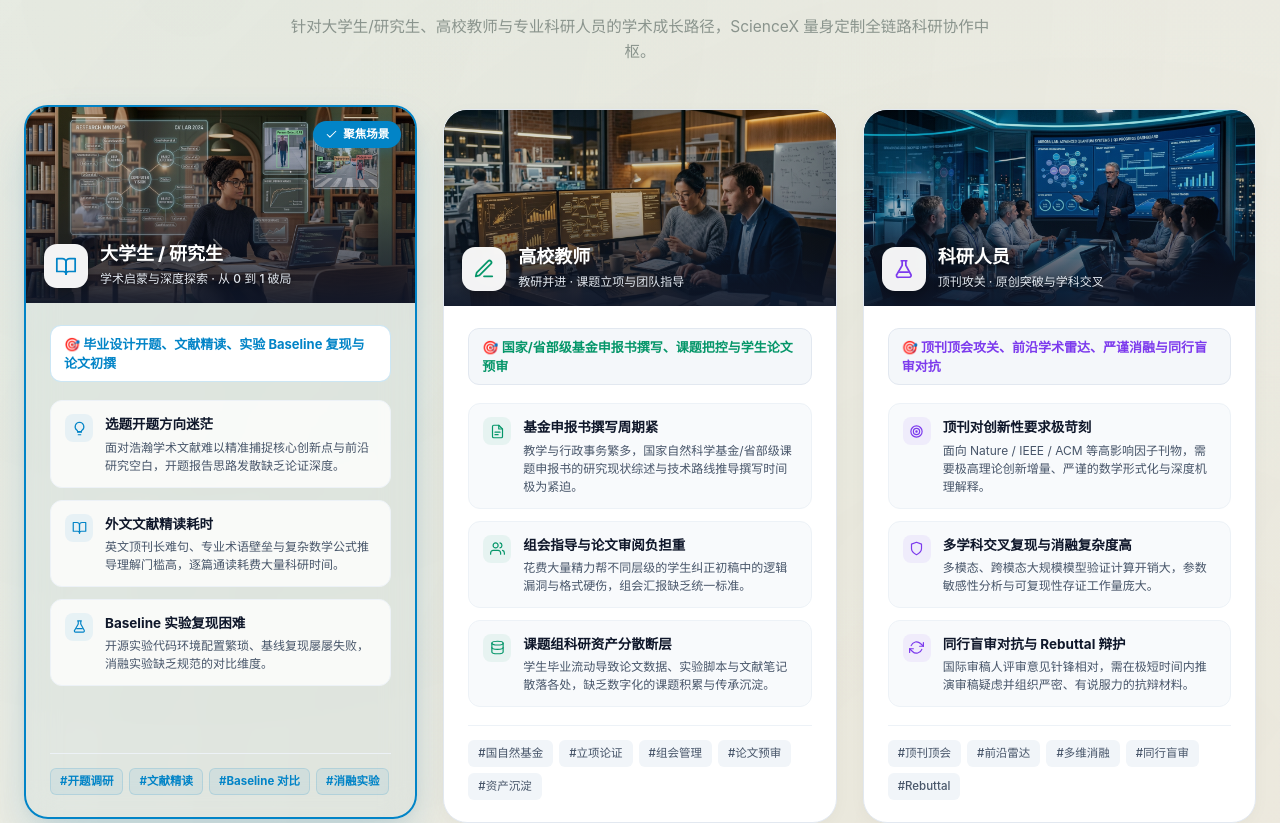
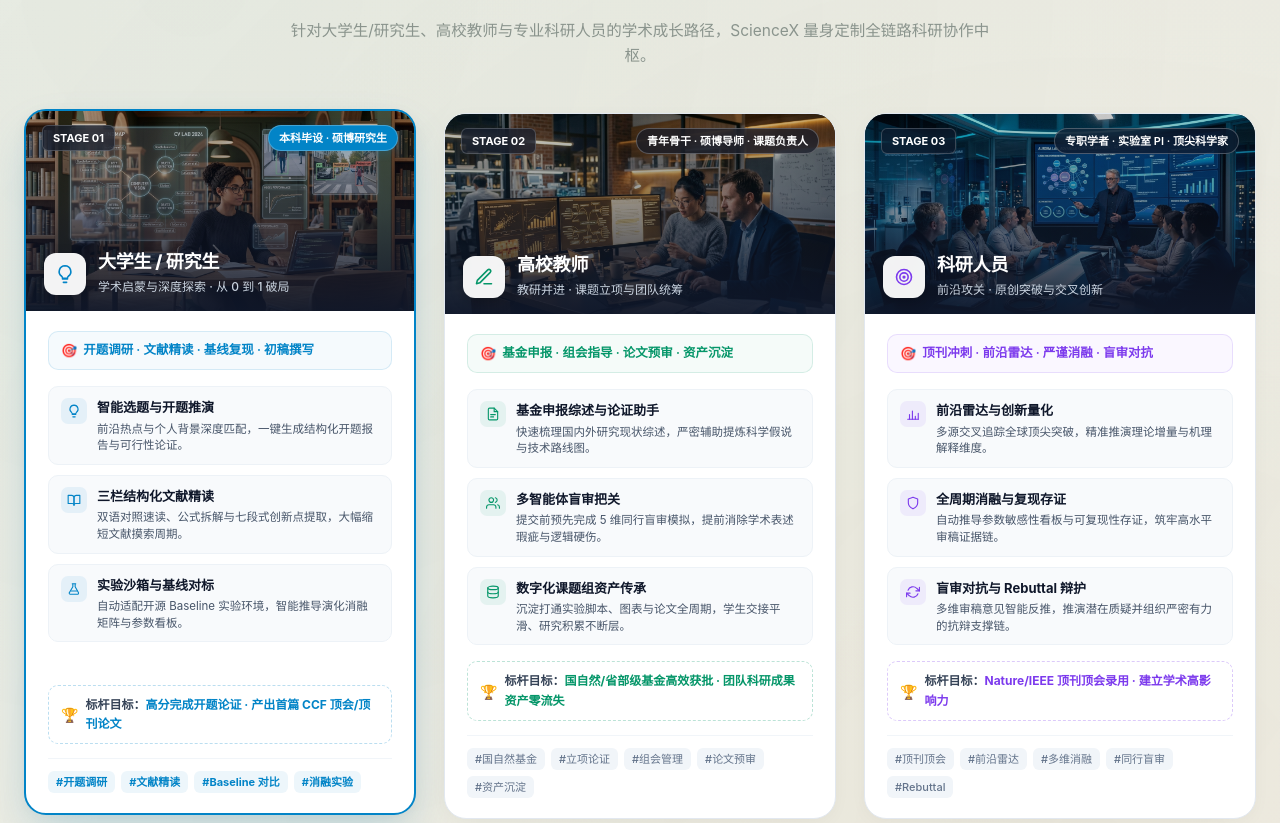
Before and after one commit to wyxpro/ScienceX, a React (Vite) app in the folder frontend/: page /landing in a window 1280 px wide. Shown: the part 900-1723 px from the top of the page. Built offline with nearby package versions, Linux system fonts and the light colour scheme; no server answers.

Commit message:
feat: 重构用户画像科研场景卡片设计并调整论文复现按钮至组会汇报上方

```diff
--- a/frontend/src/layouts/AppLayout.tsx
+++ b/frontend/src/layouts/AppLayout.tsx
@@ -25,9 +25,9 @@ const GROUPS: NavGroup[] = [
   },
   {
     title: '特色功能', items: [
+      { to: '/features/reproduce', label: '论文复现', icon: 'branch' },
       { to: '/features/meeting', label: '组会汇报', icon: 'users' },
       { to: '/features/review', label: '专家评审团', icon: 'award' },
-      { to: '/features/reproduce', label: '论文复现', icon: 'branch' },
     ],
   },
 ];
--- a/frontend/src/pages/landing/LandingPersonas.tsx
+++ b/frontend/src/pages/landing/LandingPersonas.tsx
@@ -6,7 +6,9 @@ import labPiImg from '../../assets/personas/lab_pi.jpg';
 
 interface PersonaScenario {
   id: string;
+  order: string;
   role: string;
+  audience: string;
   tag: string;
   coverImg: string;
   avatarIcon: string;
@@ -15,7 +17,8 @@ interface PersonaScenario {
   cardActiveBg: string;
   shadowColor: string;
   sceneTitle: string;
-  challenges: {
+  targetOutcome: string;
+  features: {
     icon: string;
     title: string;
     desc: string;
@@ -27,90 +30,99 @@ interface PersonaScenario {
 const PERSONA_SCENARIOS: PersonaScenario[] = [
   {
     id: 'student',
+    order: '01',
     role: '大学生 / 研究生',
+    audience: '本科毕设 · 硕博研究生',
     tag: '学术启蒙与深度探索 · 从 0 到 1 破局',
     coverImg: gradStudentImg,
-    avatarIcon: 'book',
+    avatarIcon: 'bulb',
     themeColor: '#0284c7',
     badgeBg: 'rgba(2, 132, 199, 0.1)',
-    cardActiveBg: 'rgba(2, 132, 199, 0.035)',
+    cardActiveBg: 'rgba(2, 132, 199, 0.03)',
     shadowColor: 'rgba(2, 132, 199, 0.22)',
-    sceneTitle: '毕业设计开题、文献精读、实验 Baseline 复现与论文初撰',
-    challenges: [
+    sceneTitle: '开题调研 · 文献精读 · 基线复现 · 初稿撰写',
+    targetOutcome: '高分完成开题论证 · 产出首篇 CCF 顶会/顶刊论文',
+    features: [
       {
         icon: 'bulb',
-        title: '选题开题方向迷茫',
-        desc: '面对浩瀚学术文献难以精准捕捉核心创新点与前沿研究空白，开题报告思路发散缺乏论证深度。',
+        title: '智能选题与开题推演',
+        desc: '前沿热点与个人背景深度匹配，一键生成结构化开题报告与可行性论证。',
       },
       {
         icon: 'book',
-        title: '外文文献精读耗时',
-        desc: '英文顶刊长难句、专业术语壁垒与复杂数学公式推导理解门槛高，逐篇通读耗费大量科研时间。',
+        title: '三栏结构化文献精读',
+        desc: '双语对照速读、公式拆解与七段式创新点提取，大幅缩短文献摸索周期。',
       },
       {
         icon: 'flask',
-        title: 'Baseline 实验复现困难',
-        desc: '开源实验代码环境配置繁琐、基线复现屡屡失败，消融实验缺乏规范的对比维度。',
+        title: '实验沙箱与基线对标',
+        desc: '自动适配开源 Baseline 实验环境，智能推导演化消融矩阵与参数看板。',
       },
     ],
     keywords: ['开题调研', '文献精读', 'Baseline 对比', '消融实验'],
   },
   {
     id: 'teacher',
+    order: '02',
     role: '高校教师',
-    tag: '教研并进 · 课题立项与团队指导',
+    audience: '青年骨干 · 硕博导师 · 课题负责人',
+    tag: '教研并进 · 课题立项与团队统筹',
     coverImg: earlyScholarImg,
     avatarIcon: 'pen',
     themeColor: '#059669',
     badgeBg: 'rgba(5, 150, 105, 0.1)',
-    cardActiveBg: 'rgba(5, 150, 105, 0.035)',
+    cardActiveBg: 'rgba(5, 150, 105, 0.03)',
     shadowColor: 'rgba(5, 150, 105, 0.22)',
-    sceneTitle: '国家/省部级基金申报书撰写、课题把控与学生论文预审',
-    challenges: [
+    sceneTitle: '基金申报 · 组会指导 · 论文预审 · 资产沉淀',
+    targetOutcome: '国自然/省部级基金高效获批 · 团队科研成果资产零流失',
+    features: [
       {
         icon: 'doc',
-        title: '基金申报书撰写周期紧',
-        desc: '教学与行政事务繁多，国家自然科学基金/省部级课题申报书的研究现状综述与技术路线推导撰写时间极为紧迫。',
+        title: '基金申报综述与论证助手',
+        desc: '快速梳理国内外研究现状综述，严密辅助提炼科学假说与技术路线图。',
       },
       {
         icon: 'users',
-        title: '组会指导与论文审阅负担重',
-        desc: '花费大量精力帮不同层级的学生纠正初稿中的逻辑漏洞与格式硬伤，组会汇报缺乏统一标准。',
+        title: '多智能体盲审把关',
+        desc: '提交前预先完成 5 维同行盲审模拟，提前消除学术表述瑕疵与逻辑硬伤。',
       },
       {
         icon: 'db',
-        title: '课题组科研资产分散断层',
-        desc: '学生毕业流动导致论文数据、实验脚本与文献笔记散落各处，缺乏数字化的课题积累与传承沉淀。',
+        title: '数字化课题组资产传承',
+        desc: '沉淀打通实验脚本、图表与论文全周期，学生交接平滑、研究积累不断层。',
       },
     ],
     keywords: ['国自然基金', '立项论证', '组会管理', '论文预审', '资产沉淀'],
   },
   {
     id: 'researcher',
+    order: '03',
     role: '科研人员',
-    tag: '顶刊攻关 · 原创突破与学科交叉',
+    audience: '专职学者 · 实验室 PI · 顶尖科学家',
+    tag: '前沿攻关 · 原创突破与交叉创新',
     coverImg: labPiImg,
-    avatarIcon: 'flask',
+    avatarIcon: 'target',
     themeColor: '#7c3aed',
     badgeBg: 'rgba(124, 58, 237, 0.1)',
-    cardActiveBg: 'rgba(124, 58, 237, 0.035)',
+    cardActiveBg: 'rgba(124, 58, 237, 0.03)',
     shadowColor: 'rgba(124, 58, 237, 0.22)',
-    sceneTitle: '顶刊顶会攻关、前沿学术雷达、严谨消融与同行盲审对抗',
-    challenges: [
+    sceneTitle: '顶刊冲刺 · 前沿雷达 · 严谨消融 · 盲审对抗',
+    targetOutcome: 'Nature/IEEE 顶刊顶会录用 · 建立学术高影响力',
+    features: [
       {
-        icon: 'target',
-        title: '顶刊对创新性要求极苛刻',
-        desc: '面向 Nature / IEEE / ACM 等高影响因子刊物，需要极高理论创新增量、严谨的数学形式化与深度机理解释。',
+        icon: 'chart',
+        title: '前沿雷达与创新量化',
+        desc: '多源交叉追踪全球顶尖突破，精准推演理论增量与机理解释维度。',
       },
       {
         icon: 'shield',
-        title: '多学科交叉复现与消融复杂度高',
-        desc: '多模态、跨模态大规模模型验证计算开销大，参数敏感性分析与可复现性存证工作量庞大。',
+        title: '全周期消融与复现存证',
+        desc: '自动推导参数敏感性看板与可复现性存证，筑牢高水平审稿证据链。',
       },
       {
         icon: 'refresh',
-        title: '同行盲审对抗与 Rebuttal 辩护',
-        desc: '国际审稿人评审意见针锋相对，需在极短时间内推演审稿疑虑并组织严密、有说服力的抗辩材料。',
+        title: '盲审对抗与 Rebuttal 辩护',
+        desc: '多维审稿意见智能反推，推演潜在质疑并组织严密有力的抗辩支撑链。',
       },
     ],
     keywords: ['顶刊顶会', '前沿雷达', '多维消融', '同行盲审', 'Rebuttal'],
@@ -121,7 +133,7 @@ export const LandingPersonas: React.FC = () => {
   const [selectedId, setSelectedId] = useState<string>('student');
 
   return (
-    <section id="personas" className="landing-section" style={{ maxWidth: 1320, margin: '0 auto', padding: '60px 24px' }}>
+    <section id="personas" className="landing-section" style={{ maxWidth: 1320, margin: '0 auto', padding: '64px 24px' }}>
       <div className="section-head text-center" style={{ marginBottom: 44 }}>
         <div className="section-badge">User Personas & Scenarios</div>
         <h2 className="section-title" style={{ fontSize: 'clamp(26px, 3.2vw, 36px)', marginTop: 8 }}>
@@ -136,8 +148,8 @@ export const LandingPersonas: React.FC = () => {
       <div
         style={{
           display: 'grid',
-          gridTemplateColumns: 'repeat(auto-fit, minmax(340px, 1fr))',
-          gap: 26,
+          gridTemplateColumns: 'repeat(auto-fit, minmax(350px, 1fr))',
+          gap: 28,
         }}
       >
         {PERSONA_SCENARIOS.map((p) => {
@@ -147,13 +159,12 @@ export const LandingPersonas: React.FC = () => {
               key={p.id}
               onClick={() => setSelectedId(p.id)}
               style={{
-                borderRadius: 24,
+                borderRadius: 22,
                 overflow: 'hidden',
-                background: isSelected ? p.cardActiveBg : '#ffffff',
-                backdropFilter: 'blur(16px)',
+                background: '#ffffff',
                 border: isSelected ? `2px solid ${p.themeColor}` : '1px solid #e2e8f0',
                 boxShadow: isSelected
-                  ? `0 20px 48px -10px ${p.shadowColor}, 0 4px 16px rgba(0, 0, 0, 0.05)`
+                  ? `0 20px 48px -10px ${p.shadowColor}, 0 4px 16px rgba(0, 0, 0, 0.04)`
                   : '0 4px 20px -4px rgba(15, 23, 42, 0.05)',
                 display: 'flex',
                 flexDirection: 'column',
@@ -166,7 +177,7 @@ export const LandingPersonas: React.FC = () => {
                 if (!isSelected) {
                   e.currentTarget.style.borderColor = p.themeColor;
                   e.currentTarget.style.transform = 'translateY(-3px)';
-                  e.currentTarget.style.boxShadow = `0 12px 28px -6px ${p.shadowColor}`;
+                  e.currentTarget.style.boxShadow = `0 14px 30px -6px ${p.shadowColor}`;
                 }
               }}
               onMouseLeave={(e) => {
@@ -180,37 +191,12 @@ export const LandingPersonas: React.FC = () => {
               tabIndex={0}
               aria-label={`选择画像：${p.role}`}
             >
-              {/* 顶部选中角标 */}
-              {isSelected && (
-                <div
-                  style={{
-                    position: 'absolute',
-                    top: 14,
-                    right: 14,
-                    zIndex: 10,
-                    background: p.themeColor,
-                    color: '#ffffff',
-                    fontSize: 11.5,
-                    fontWeight: 700,
-                    padding: '4px 12px',
-                    borderRadius: 999,
-                    boxShadow: `0 4px 12px ${p.shadowColor}`,
-                    display: 'flex',
-                    alignItems: 'center',
-                    gap: 5,
-                    backdropFilter: 'blur(6px)',
-                  }}
-                >
-                  <Icon name="check" size={13} /> 聚焦场景
-                </div>
-              )}
-
-              {/* 封面图区域 */}
+              {/* 1. 顶部保留封面图区域 */}
               <div
                 style={{
                   position: 'relative',
                   width: '100%',
-                  height: 196,
+                  height: 200,
                   overflow: 'hidden',
                   background: '#0e1d17',
                 }}
@@ -228,17 +214,63 @@ export const LandingPersonas: React.FC = () => {
                   }}
                   loading="lazy"
                 />
-                {/* 蒙层渐变 */}
+
+                {/* 深度暗角渐变蒙层，保证文字 100% 易读 */}
                 <div
                   style={{
                     position: 'absolute',
                     inset: 0,
-                    background: 'linear-gradient(to top, rgba(15, 23, 42, 0.9) 0%, rgba(15, 23, 42, 0.3) 50%, rgba(0,0,0,0.1) 100%)',
+                    background: 'linear-gradient(to top, rgba(15, 23, 42, 0.94) 0%, rgba(15, 23, 42, 0.45) 55%, rgba(0, 0, 0, 0.2) 100%)',
                     pointerEvents: 'none',
                   }}
                 />
 
-                {/* 封面图内叠底信息 */}
+                {/* 封面顶部浮动标贴 */}
+                <div
+                  style={{
+                    position: 'absolute',
+                    top: 14,
+                    left: 16,
+                    right: 16,
+                    display: 'flex',
+                    alignItems: 'center',
+                    justifyContent: 'space-between',
+                    zIndex: 2,
+                  }}
+                >
+                  <span
+                    style={{
+                      background: 'rgba(15, 23, 42, 0.65)',
+                      backdropFilter: 'blur(8px)',
+                      color: '#ffffff',
+                      fontSize: 11,
+                      fontWeight: 700,
+                      padding: '3px 10px',
+                      borderRadius: 6,
+                      border: '1px solid rgba(255, 255, 255, 0.2)',
+                    }}
+                  >
+                    STAGE {p.order}
+                  </span>
+
+                  <span
+                    style={{
+                      background: isSelected ? p.themeColor : 'rgba(15, 23, 42, 0.65)',
+                      backdropFilter: 'blur(8px)',
+                      color: '#ffffff',
+                      fontSize: 11,
+                      fontWeight: 600,
+                      padding: '3px 10px',
+                      borderRadius: 999,
+                      border: '1px solid rgba(255, 255, 255, 0.25)',
+                      boxShadow: isSelected ? `0 2px 10px ${p.shadowColor}` : 'none',
+                    }}
+                  >
+                    {p.audience}
+                  </span>
+                </div>
+
+                {/* 封面底部核心信息 */}
                 <div
                   style={{
                     position: 'absolute',
@@ -246,28 +278,27 @@ export const LandingPersonas: React.FC = () => {
                     left: 18,
                     right: 18,
                     display: 'flex',
-                    alignItems: 'flex-end',
-                    justifyContent: 'space-between',
+                    alignItems: 'center',
+                    gap: 12,
                     zIndex: 2,
                   }}
                 >
-                  <div style={{ display: 'flex', alignItems: 'center', gap: 12 }}>
                   <div
                     style={{
-                        width: 44,
-                        height: 44,
-                        borderRadius: 13,
+                      width: 42,
+                      height: 42,
+                      borderRadius: 12,
                       background: 'rgba(255, 255, 255, 0.95)',
                       color: p.themeColor,
                       display: 'flex',
                       alignItems: 'center',
                       justifyContent: 'center',
-                        boxShadow: '0 4px 14px rgba(0, 0, 0, 0.25)',
+                      boxShadow: '0 4px 14px rgba(0, 0, 0, 0.2)',
                       backdropFilter: 'blur(8px)',
                       flexShrink: 0,
                     }}
                   >
-                      <Icon name={p.avatarIcon as any} size={22} />
+                    <Icon name={p.avatarIcon as any} size={20} />
                   </div>
                   <div>
                     <div
@@ -275,7 +306,7 @@ export const LandingPersonas: React.FC = () => {
                         fontWeight: 800,
                         fontSize: 18,
                         color: '#ffffff',
-                          textShadow: '0 2px 8px rgba(0, 0, 0, 0.7)',
+                        letterSpacing: '-0.2px',
                         lineHeight: 1.25,
                       }}
                     >
@@ -284,9 +315,8 @@ export const LandingPersonas: React.FC = () => {
                     <div
                       style={{
                         fontSize: 12,
-                          color: '#e2e8f0',
+                        color: '#cbd5e1',
                         marginTop: 3,
-                          textShadow: '0 1px 4px rgba(0, 0, 0, 0.6)',
                         fontWeight: 500,
                       }}
                     >
@@ -295,49 +325,51 @@ export const LandingPersonas: React.FC = () => {
                   </div>
                 </div>
               </div>
+
+              {/* 2. 卡片主体内容区域 */}
+              <div style={{ padding: '20px 22px', display: 'flex', flexDirection: 'column', flex: 1 }}>
+                {/* 核心场景定位横条 */}
+                <div
+                  style={{
+                    fontSize: 12.5,
+                    fontWeight: 600,
+                    color: p.themeColor,
+                    marginBottom: 16,
+                    padding: '8px 12px',
+                    borderRadius: 10,
+                    background: `${p.themeColor}0a`,
+                    border: `1px solid ${p.themeColor}22`,
+                    display: 'flex',
+                    alignItems: 'center',
+                    gap: 6,
+                  }}
+                >
+                  <span style={{ fontSize: 13 }}>🎯</span>
+                  <span className="ellipsis">{p.sceneTitle}</span>
                 </div>
 
-              {/* 卡片主体内容 */}
-              <div style={{ padding: '22px 24px', display: 'flex', flexDirection: 'column', flex: 1 }}>
-                {/* 核心场景定位条 */}
-                <div
-                  style={{
-                    fontSize: 13,
-                    fontWeight: 700,
-                    color: p.themeColor,
-                    marginBottom: 18,
-                    padding: '9px 13px',
-                    borderRadius: 11,
-                    background: isSelected ? '#ffffff' : 'rgba(241, 245, 249, 0.75)',
-                    border: isSelected ? `1px solid ${p.themeColor}33` : '1px solid #e2e8f0',
-                    transition: 'all 0.25s ease',
-                    lineHeight: 1.45,
-                  }}
-                >
-                  🎯 {p.sceneTitle}
-                </div>
-
-                {/* 核心科研挑战清单 */}
-                <div style={{ display: 'flex', flexDirection: 'column', gap: 12, flex: 1, marginBottom: 18 }}>
-                  {p.challenges.map((c, idx) => (
+                {/* 三大专属赋能功能微卡片 */}
+                <div style={{ display: 'flex', flexDirection: 'column', gap: 10, flex: 1, marginBottom: 16 }}>
+                  {p.features.map((f, idx) => (
                     <div
                       key={idx}
                       style={{
-                        padding: '12px 14px',
-                        borderRadius: 12,
-                        background: isSelected ? 'rgba(255, 255, 255, 0.8)' : '#f8fafc',
+                        padding: '10px 12px',
+                        borderRadius: 10,
+                        background: '#f8fafc',
                         border: '1px solid #edf2f7',
                         display: 'flex',
-                        gap: 12,
+                        gap: 10,
                         alignItems: 'flex-start',
+                        transition: 'all 0.2s ease',
                       }}
                     >
                       <span
                         style={{
-                          width: 28,
-                          height: 28,
-                          borderRadius: 8,
-                          background: `${p.themeColor}12`,
+                          width: 26,
+                          height: 26,
+                          borderRadius: 7,
+                          background: `${p.themeColor}14`,
                           color: p.themeColor,
                           display: 'flex',
                           alignItems: 'center',
@@ -346,25 +378,47 @@ export const LandingPersonas: React.FC = () => {
                           marginTop: 1,
                         }}
                       >
-                        <Icon name={c.icon as any} size={15} />
+                        <Icon name={f.icon as any} size={14} />
                       </span>
-                      <div>
-                        <div style={{ fontWeight: 700, fontSize: 13.5, color: '#0f172a' }}>
-                          {c.title}
+                      <div style={{ minWidth: 0 }}>
+                        <div style={{ fontWeight: 700, fontSize: 13, color: '#0f172a' }}>
+                          {f.title}
                         </div>
-                        <div style={{ fontSize: 12, color: '#475569', marginTop: 3, lineHeight: 1.5 }}>
-                          {c.desc}
+                        <div style={{ fontSize: 11.5, color: '#475569', marginTop: 2, lineHeight: 1.45 }}>
+                          {f.desc}
                         </div>
                       </div>
                     </div>
                   ))}
                 </div>
 
+                {/* 标杆预期产出横条 */}
+                <div
+                  style={{
+                    padding: '9px 12px',
+                    borderRadius: 10,
+                    background: isSelected ? 'rgba(255, 255, 255, 0.95)' : '#ffffff',
+                    border: `1px dashed ${p.themeColor}44`,
+                    marginBottom: 14,
+                    display: 'flex',
+                    alignItems: 'center',
+                    gap: 7,
+                    fontSize: 12,
+                    fontWeight: 600,
+                    color: '#0f172a',
+                  }}
+                >
+                  <span style={{ color: '#d97706', fontSize: 14 }}>🏆</span>
+                  <span style={{ color: '#334155' }}>
+                    标杆目标：<strong style={{ color: p.themeColor }}>{p.targetOutcome}</strong>
+                  </span>
+                </div>
+
                 {/* 底部学术关键词标签 */}
                 <div
                   style={{
-                    borderTop: '1px solid #edf2f7',
-                    paddingTop: 14,
+                    borderTop: '1px solid #f1f5f9',
+                    paddingTop: 12,
                     marginTop: 'auto',
                     display: 'flex',
                     alignItems: 'center',
@@ -376,13 +430,12 @@ export const LandingPersonas: React.FC = () => {
                     <span
                       key={idx}
                       style={{
-                        fontSize: 11.5,
-                        padding: '3px 9px',
+                        fontSize: 11,
+                        padding: '2px 8px',
                         borderRadius: 6,
                         background: isSelected ? `${p.themeColor}12` : '#f1f5f9',
-                        color: isSelected ? p.themeColor : '#475569',
+                        color: isSelected ? p.themeColor : '#64748b',
                         fontWeight: isSelected ? 700 : 500,
-                        border: isSelected ? `1px solid ${p.themeColor}26` : '1px solid transparent',
                       }}
                     >
                       #{kw}
```
Lines whose indentation alone changed are shown as unchanged.
